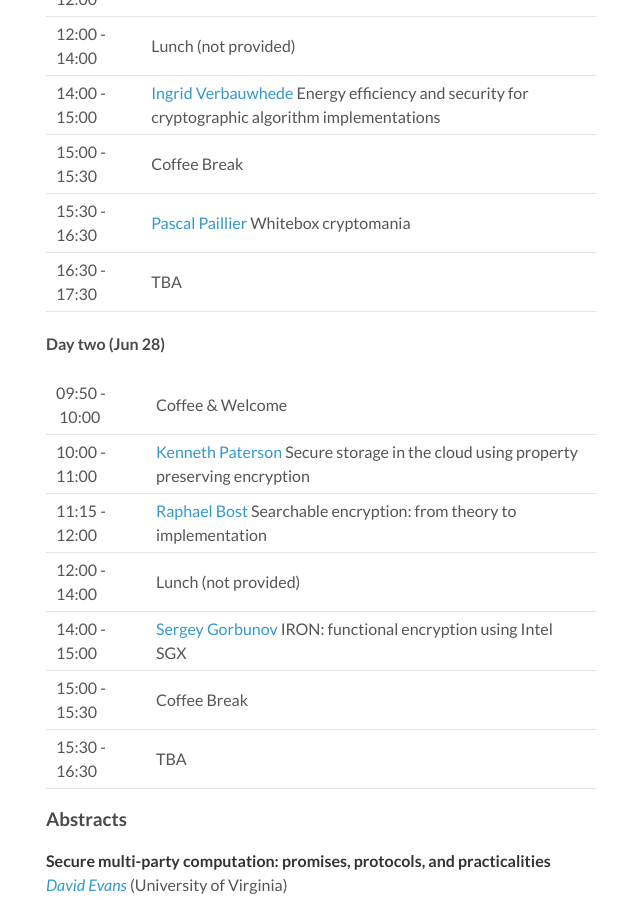
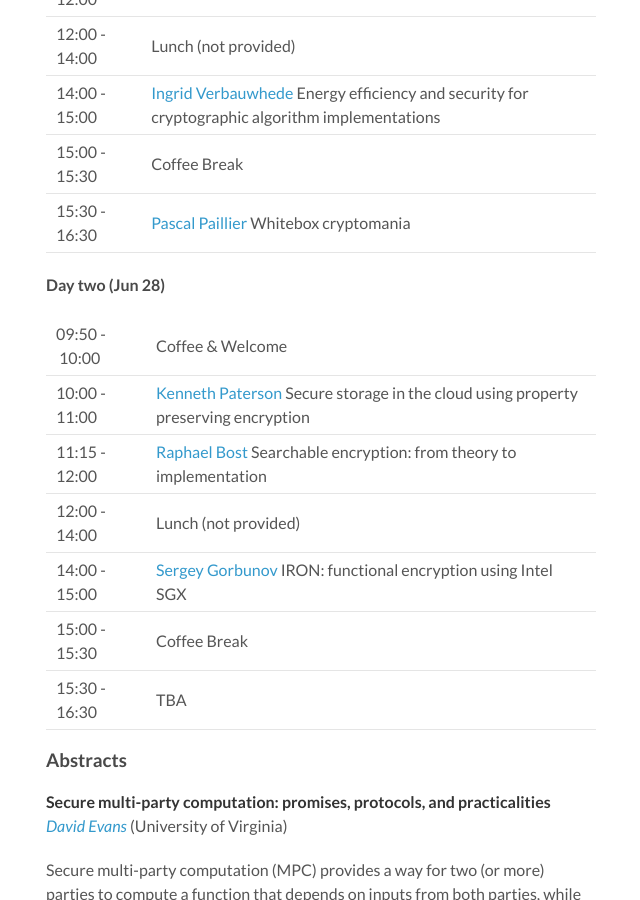
Before and after one commit to pariscryptoday/pariscryptoday.github.io, a Jekyll site: the page built from _posts/2017-03-17-fifth.md, in a window 1280 px wide and 900 px high, scrolled down 696 px. Shown: the whole window, without its empty margins (164-804 px from the left). Built offline with Jekyll 4.4.1, drawn with Linux system fonts in a browser that asks for light colours.

Commit message:
Update 2017-03-17-fifth.md

```diff
--- a/_posts/2017-03-17-fifth.md
+++ b/_posts/2017-03-17-fifth.md
@@ -21,7 +21,6 @@ The next Paris Area Crypto Day will take place on 27.06.2017 and 28.06.2017 (Tue
 | 14:00 - 15:00 | [Ingrid Verbauwhede](#IngVer) Energy efficiency and security for cryptographic algorithm implementations
 | 15:00 - 15:30 | Coffee Break
 | 15:30 - 16:30 | [Pascal Paillier](#PasPai) Whitebox cryptomania
-| 16:30 - 17:30 | TBA
 
 #### Day two (Jun 28)
 
```
